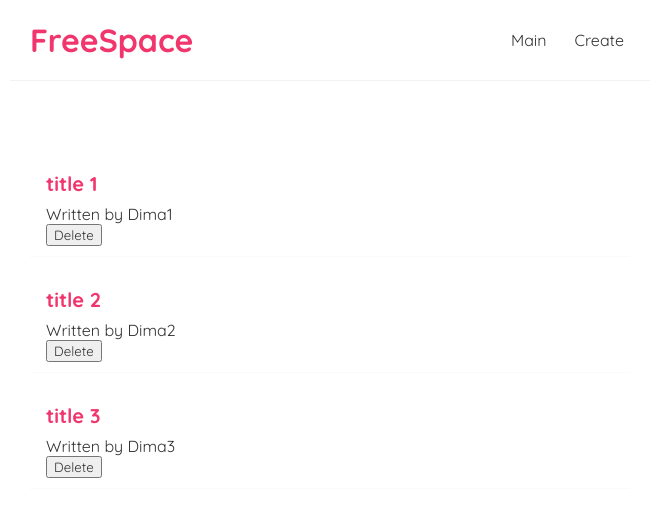
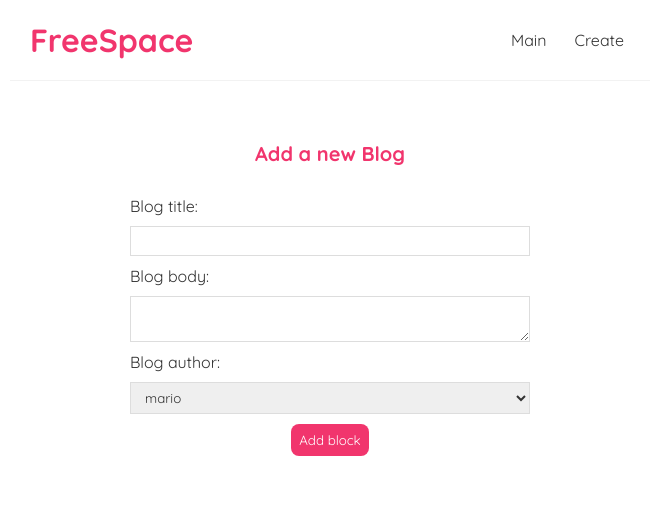
Before and after one commit to CustadialShip/blog-fe, a React (Create React App) app: page /create in a window 1280 px wide. Shown: the top 516 px of the page, without its empty margins (310-964 px from the left). Built offline with nearby package versions, Linux system fonts and the light colour scheme.

Commit message:
Second default changes

```diff
--- a/package.json
+++ b/package.json
@@ -8,6 +8,7 @@
     "@testing-library/user-event": "^13.5.0",
     "react": "^18.2.0",
     "react-dom": "^18.2.0",
+    "react-router-dom": "^5.2.0",
     "react-scripts": "5.0.1",
     "web-vitals": "^2.1.4"
   },
--- a/src/App.js
+++ b/src/App.js
@@ -1,14 +1,29 @@
 import Navbar from './Navbar';
 import Home from "./Home";
+import {BrowserRouter as Router, Route, Switch} from "react-router-dom";
+import Create from "./Create";
+import BlogDetails from "./BlogDetails";
 
 function App() {
     return (
+        <Router>
             <div className="App">
-        <Navbar />
+                <Navbar/>
                 <div className="content">
-          <Home />
+                    <Switch>
+                        <Route exact path="/">
+                            <Home/>
+                        </Route>
+                        <Route exact path="/create">
+                            <Create/>
+                        </Route>
+                        <Route path="/blogs/:id">
+                            <BlogDetails/>
+                        </Route>
+                    </Switch>
                 </div>
             </div>
+        </Router>
     );
 }
 
--- /dev/null
+++ b/src/BlogDetails.js
@@ -0,0 +1,24 @@
+import {useParams} from "react-router-dom";
+import useFetch from "./useFetch";
+
+const BlogDetails = () => {
+    const {id} = useParams();
+    const {data: blog, isPending, error} = useFetch('http://localhost:8080/blogs/' + id);
+
+
+    return (
+        <div className="blog-details">
+            {isPending && <div>Loading...</div>}
+            {error && <div>{error}</div>}
+            {blog && (
+                <article>
+                    <h2>{blog.title}</h2>
+                    <p>Written by {blog.author}</p>
+                    <div>{blog.body}</div>
+                </article>
+            )}
+        </div>
+    );
+}
+
+export default BlogDetails;
--- a/src/BlogList.js
+++ b/src/BlogList.js
@@ -1,11 +1,14 @@
-const BlogList = ({blogs, handleDelete}) => {
+import {Link} from "react-router-dom";
+
+const BlogList = ({blogs}) => {
     return (
         <div className="blog-kist">
             {blogs.map((blog) => (
                 <div className="blog-preview" key={blog.id}>
-                    <h2>{blog.title}</h2>
-                    <p>Written by {blog.author}</p>
-                    <button onClick={() => handleDelete(blog.id)}>Delete</button>
+                    <Link to={'/blogs/' + blog.id}>
+                        <h2>{blog.title}</h2>
+                        <p>Written by {blog.author}</p>
+                    </Link>
                 </div>
             ))}
         </div>
--- /dev/null
+++ b/src/Create.js
@@ -0,0 +1,42 @@
+import {useState} from "react";
+
+const Create = () => {
+    const [title, setTitle] = useState('');
+    const [body, setBody] = useState('');
+    const [author, setAuthor] = useState('mario');
+
+    return (
+        <div className="create">
+            <h2>Add a new Blog</h2>
+            <form>
+                <label>Blog title:</label>
+                <input
+                    type="text"
+                    required
+                    value={title}
+                    onChange={(e) => setTitle(e.target.value)}/>
+            </form>
+            <form>
+                <label>Blog body:</label>
+                <textarea
+                    required
+                    value={body}
+                    onChange={(e) => setBody(e.target.value)}
+                />
+            </form>
+            <form>
+                <label>Blog author:</label>
+                <select
+                    value={author}
+                    onChange={(e) => setAuthor(e.target.value)}
+                >
+                    <option value="mario">mario</option>
+                    <option value="yoshi">yoshi</option>
+                </select>
+                <button>Add block</button>
+            </form>
+        </div>
+    );
+};
+
+export default Create;
--- a/src/Home.js
+++ b/src/Home.js
@@ -1,26 +1,15 @@
-import {useState, useEffect} from "react";
 import BlogList from "./BlogList";
+import useFetch from "./useFetch";
 
 const Home = () => {
 
-    const [blogs, setBlogs] = useState([
-        {id: 1, author: "Dima1", title: "title 1", body: "body 1"},
-        {id: 2, author: "Dima2", title: "title 2", body: "body 2"},
-        {id: 3, author: "Dima3", title: "title 3", body: "body 3"},
-    ]);
-
-    const handleDelete = (id) => {
-        const newBlog = blogs.filter(blog => blog.id !== id);
-        setBlogs(newBlog);
-    };
-
-    useEffect(() => {
-        console.log('use effect');
-    }, []);
+    const {data: blogs, isPending, error} = useFetch('http://localhost:8080/blogs');
 
     return (
         <div className="home">
-            <BlogList blogs={blogs} handleDelete={handleDelete}/>
+            {error && <div>{ error }</div>}
+            {isPending && <div>Loading...</div>}
+            {blogs && <BlogList blogs={blogs} />}
         </div>
     );
 };
--- a/src/Navbar.js
+++ b/src/Navbar.js
@@ -1,10 +1,12 @@
+import {Link} from 'react-router-dom';
+
 const Navbar = () => {
     return(
         <div className="navbar">
             <h1>FreeSpace</h1>
             <div className="links">
-                <a href="/">Main</a>
-                <a href="/create">Create</a>
+                <Link to="/">Main</Link>
+                <Link to="/create">Create</Link>
             </div>
         </div>
     );
--- a/src/index.css
+++ b/src/index.css
@@ -48,3 +48,56 @@
   color: #f1356d;
   margin-bottom: 8px;
 }
+.blog-preview a{
+  text-decoration: none;
+}
+
+/* blog details page */
+.blog-details h2 {
+  font-size: 20px;
+  color: #f1356d;
+  margin-bottom: 10px;
+}
+.blog-details div {
+  margin: 20px 0;
+}
+.blog-details button {
+  background: #f1356d;
+  color: #fff;
+  border: 0;
+  padding: 8px;
+  border-radius: 8px;
+  cursor: pointer;
+}
+
+/* create new blog form */
+.create {
+  max-width: 400px;
+  margin: 0 auto;
+  text-align: center;
+}
+.create label {
+  text-align: left;
+  display: block;
+}
+.create h2 {
+  font-size: 20px;
+  color: #f1356d;
+  margin-bottom: 30px;
+}
+.create input, .create textarea, .create select {
+  width: 100%;
+  padding: 6px 10px;
+  margin: 10px 0;
+  border: 1px solid #ddd;
+  box-sizing: border-box;
+  display: block;
+}
+.create button {
+  background: #f1356d;
+  color: #fff;
+  border: 0;
+  padding: 8px;
+  border-radius: 8px;
+  cursor: pointer;
+}
--- a/src/index.js
+++ b/src/index.js
@@ -6,9 +6,9 @@
 
 const root = ReactDOM.createRoot(document.getElementById('root'));
 root.render(
-  <React.StrictMode>
+  <>
     <App />
-  </React.StrictMode>
+  </>
 );
 
 // If you want to start measuring performance in your app, pass a function
--- /dev/null
+++ b/src/useFetch.js
@@ -0,0 +1,31 @@
+import {useEffect, useState} from "react";
+
+const useFetch = (url) => {
+
+    const [data, setData] = useState(null);
+    const [isPending, setIsPending] = useState(true);
+    const [error, setError] = useState(null);
+
+    useEffect(() => {
+        fetch(url)
+            .then(response => {
+                if (!response.ok) {
+                    throw Error("Failed to fetch data");
+                }
+                return response.json();
+            })
+            .then(data => {
+                setData(data);
+                setIsPending(false);
+                setError(null);
+            })
+            .catch((err) => {
+                setError(err.message);
+                setIsPending(false);
+            })
+    }, [url]);
+
+    return {data, isPending, error};
+}
+
+export default useFetch;
```
Also changed, not shown: 1 other file (tests, documents, lock files or other folders). Lines whose indentation alone changed are shown as unchanged.
